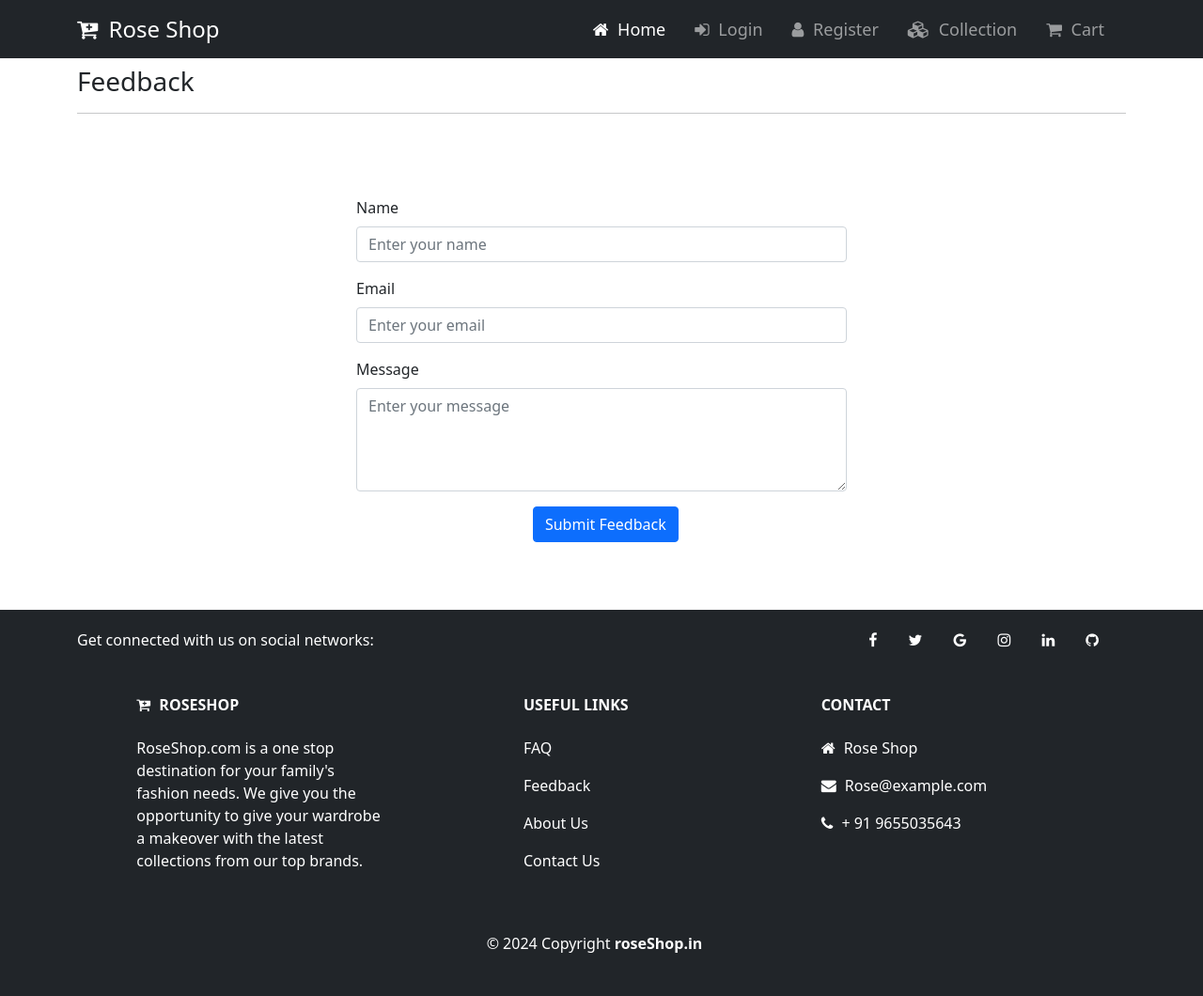
After one commit to RoshanBhalaji/Ecommerce-Using-Django, a Django app: page /Feedback in a window 1280 px wide. The commit adds this page. Shown: the whole page at 94% size. Run offline with Django 5.2, Linux system fonts and the light colour scheme.

Commit message:
Feedbackform Work

```diff
--- a/shop/admin.py
+++ b/shop/admin.py
@@ -5,3 +5,4 @@ from .models import *
     list_display=('name','image','description')'''''
 admin.site.register(Catagory)
 admin.site.register(Product)
+admin.site.register(Feedback)
--- a/shop/form.py
+++ b/shop/form.py
@@ -1,6 +1,6 @@
 from django.contrib.auth.forms import UserCreationForm
 from django import forms
-from .models import User
+from .models import User,Feedback
 
 class CustomUserForm(UserCreationForm):
     username = forms.CharField(widget=forms.TextInput(attrs={'class': 'form-control', 'placeholder': 'Enter username'}))
@@ -11,3 +11,14 @@ class CustomUserForm(UserCreationForm):
     class Meta:
         model = User
         fields = ['username', 'email', 'password1', 'password2']
+
+
+
+class Feedbackform(forms.ModelForm):
+    class Meta:
+        model = Feedback
+        fields = ['name', 'email', 'message']
+
+    name = forms.CharField(widget=forms.TextInput(attrs={'class': 'form-control', 'placeholder': 'Enter your name'}))
+    email = forms.EmailField(widget=forms.EmailInput(attrs={'class': 'form-control', 'placeholder': 'Enter your email'}))
+    message = forms.CharField(widget=forms.Textarea(attrs={'class': 'form-control', 'rows': 4, 'placeholder': 'Enter your message'}))
--- a/shop/models.py
+++ b/shop/models.py
@@ -34,3 +34,11 @@ class Product(models.Model):
 
     def __str__(self):
         return self.name
+
+class Feedback(models.Model):
+    name=models.CharField(max_length=15)
+    email=models.EmailField()
+    message=models.TextField(max_length=300)
+
+    def __str__(self):
+        return self.name
--- /dev/null
+++ b/shop/templates/shop/feedback.html
@@ -0,0 +1,54 @@
+{% extends 'shop/layouts/main.html' %}
+{% block title %}
+Feedback || Roshan_kart
+{% endblock title %}
+{% block content %}
+<div class="container" style="margin-top: 70px;">
+    <div class="row">
+        <div class="col-12">
+            <h3>Feedback</h3>
+            <hr style="border-color:#b8bfc2;">
+            {% include 'shop/inc/messages.html' %}
+        </div>
+        <section class="py-4 my-5 rf">
+            <div class="container">
+                <div class="row justify-content-center">
+                    <div class="col-md-6">
+                        <form method="post" action="">
+                            {% csrf_token %}
+                            <div class="mb-3">
+                                <label for="id_name" class="form-label">Name</label>
+                                <input type="text" id="id_name" name="name" class="form-control" placeholder="Enter your name">
+                                {% if feedbackform.errors.name %}
+                                    <p class="text-danger">{{ feedbackform.errors.name }}</p>
+                                {% endif %}
+                            </div>
+                            <div class="mb-3">
+                                <label for="id_email" class="form-label">Email</label>
+                                <input type="email" id="id_email" name="email" class="form-control" placeholder="Enter your email">
+                                {% if feedbackform.errors.email %}
+                                    <p class="text-danger">{{ feedbackform.errors.email }}</p>
+                                {% endif %}
+                            </div>
+                            <div class="mb-3">
+                                <label for="id_message" class="form-label">Message</label>
+                                <textarea id="id_message" name="message" class="form-control" rows="4" placeholder="Enter your message"></textarea>
+                                {% if feedbackform.errors.message %}
+                                    <p class="text-danger">{{ feedbackform.errors.message }}</p>
+                                {% endif %}
+                            </div>
+                            <button type="submit" class="btn btn-primary" style="margin-left:36%;">Submit Feedback</button>
+                        </form>
+
+
+
+
+
+
+                    </div>
+                </div>
+            </div>
+        </section>
+    </div>
+</div>
+{% endblock content %}
--- a/shop/templates/shop/inc/footer.html
+++ b/shop/templates/shop/inc/footer.html
@@ -28,7 +28,7 @@
           <div class="col-md-3 col-lg-2 col-xl-2 mx-auto mb-4">
             <h6 class="text-uppercase fw-bold mb-4">Useful links</h6>
             <p><a href="#!" class="text-reset">FAQ</a></p>
-            <p><a href="#!" class="text-reset">Feedback</a></p>
+            <p><a href="{% url 'feedback' %}" class="text-reset">Feedback</a></p>
             <p><a href="#!" class="text-reset">About Us</a></p>
             <p><a href="#!" class="text-reset">Contact Us</a></p>
           </div>
--- a/shop/templates/shop/inc/slider.html
+++ b/shop/templates/shop/inc/slider.html
@@ -8,13 +8,13 @@
     </div>
     <div class="carousel-inner" >
       <div class="carousel-item active">
-        <img src="{% static 'images/slider2.jpg' %}" class="d-block w-100" alt="Slide 1">
+        <img src="{% static 'images/SL1.jpg' %}" class="d-block w-100" alt="Slide 1">
       </div>
       <div class="carousel-item">
-        <img src="{% static 'images/3.jpg' %}" class="d-block w-100" alt="Slide 2">
+        <img src="{% static 'images/s.jpg' %}" class="d-block w-100" alt="Slide 2" width="80%" >
       </div>
       <div class="carousel-item">
-        <img src="{% static 'images/4.jpg' %}" class="d-block w-100" alt="Slide 3">
+        <img src="{% static 'images/s.jpg' %}" class="d-block w-100" alt="Slide 3">
       </div>
       <div class="carousel-item">
         <img src="{% static 'images/s.jpg' %}" class="d-block w-100" alt="Slide 4">
--- a/shop/templates/shop/products/index.html
+++ b/shop/templates/shop/products/index.html
@@ -15,7 +15,7 @@
             {% for item in products %}
             <div class="col-md-4 col-lg-3">
                 <div class="card my-3">
-                    <img src="{{ item.product_image.url }}" class="card-img-top" alt="{{ item.name }} Image">
+                    <img src="{{ item.product_image.url }}" class="card-img-top" alt="{{ item.name }} ">
                     <a href="{% url 'productdetails' item.catagory.name item.name %}">
                         <div class="card-body">
                             <h5 class="card-title">{{ item.name }}</h5>
--- a/shop/urls.py
+++ b/shop/urls.py
@@ -7,6 +7,7 @@ urlpatterns = [
    path('register',views.register,name="register"),
    path('login',views.loginpage,name="login"),
    path('logout',views.logoutview,name="logout"),
+   path('Feedback',views.Feedback,name="feedback"),
    path('collections',views.collections,name="collections"),
     path('collections/<str:name>',views.collectionsview,name="collections"),
     path('collections/<str:cname>/<str:pname>',views.productdetails,name="productdetails")
--- a/shop/views.py
+++ b/shop/views.py
@@ -1,45 +1,43 @@
 from django.http import HttpResponse
-from django.shortcuts import render,redirect
-from . models import *
-from django.contrib import messages #HIGLIGHT MESGGAES
-from shop.form import CustomUserForm
-from django.contrib.auth import authenticate,login,logout  #LOGIN CHECK
+from django.shortcuts import render, redirect
+from .models import *
+from django.contrib import messages  # Highlight messages
+from shop.form import *
+from django.contrib.auth import authenticate, login, logout  # Login check
 
 
+def home(request):
+    products = Product.objects.filter(trending=1)
+    return render(request, "shop/index.html", {"products": products})
 
 
-
-# Create your views here.
-def home(request):
-    products=Product.objects.filter(trending=1)
-    return render(request,"shop/index.html",{"products":products})
-
 def register(request):
-    form=CustomUserForm()
-    if request.method=="POST":
-        form=CustomUserForm(request.POST)
+    form = CustomUserForm()
+    if request.method == "POST":
+        form = CustomUserForm(request.POST)
         if form.is_valid():
             form.save()
-            messages.success(request,"Registration Scucess")
+            messages.success(request, "Registration Success")
             return redirect('/login')
-    return render(request,"shop/register.html",{'form':form})
+    return render(request, "shop/register.html", {'form': form})
 
 
 def loginpage(request):
     if request.user.is_authenticated:
         return redirect("/")
     else:
-        if request.method=="POST":
+        if request.method == "POST":
             username = request.POST['username']
-            password= request.POST['password']
-            User=authenticate(request,username=username,password=password)
+            password = request.POST['password']
+            User = authenticate(request, username=username, password=password)
             if User is not None:
-                login(request,User)
-                messages.success(request,"Logged in Sucessfully")
+                login(request, User)
+                messages.success(request, "Logged in Successfully")
                 return redirect('/')
             else:
-                messages.error(request,'Username or Password is incorrect')
-        return render(request,"shop/login.html")
+                messages.error(request, 'Username or Password is incorrect')
+        return render(request, "shop/login.html")
+
 
 def logoutview(request):
     if request.user.is_authenticated:
@@ -47,11 +45,25 @@ def logoutview(request):
         messages.success(request, "Logged out Successfully")
     return redirect('/')
 
-def collections(request):
-    categories = Catagory.objects.filter(status=0) # Fetch all categories
-    return render(request, "shop/collections.html", {'categories': categories})
+
+def Feedback(request):
+     # Initialize success_message as None
+
+    if request.method == 'POST':
+        feedbackform = Feedbackform(request.POST)
+        if feedbackform.is_valid():
+            feedbackform.save()
+            messages.success(request, "Feedback submitted successfully")
+
+    else:
+        feedbackform = Feedbackform()
+
+    return render(request, 'shop/feedback.html', {'feedbackform': Feedback})
 
 
+def collections(request):
+    categories = Catagory.objects.filter(status=0)  # Fetch all categories
+    return render(request, "shop/collections.html", {'categories': categories})
 
 
 def collectionsview(request, name):
@@ -65,15 +77,14 @@ def collectionsview(request, name):
         return redirect('collections')
 
 
-
-def productdetails(request,cname,pname):
-    if(Catagory.objects.filter(name=cname,status=0)):
-        if(Product.objects.filter(name=pname,status=0)).first():
-            products=Product.objects.filter(name=pname,status=0).first()
-            return render(request,"shop/products/productdetails.html",{"products":products})
+def productdetails(request, cname, pname):
+    if Catagory.objects.filter(name=cname, status=0):
+        if Product.objects.filter(name=pname, status=0).first():
+            products = Product.objects.filter(name=pname, status=0).first()
+            return render(request, "shop/products/productdetails.html", {"products": products})
         else:
-             messages.warning(request, "NO SUCH Product FOUND")
-             return redirect('collections')
+            messages.warning(request, "NO SUCH Product FOUND")
+            return redirect('collections')
     else:
-         messages.warning(request, "NO SUCH CATEGORY FOUND")
-         return redirect('collections')
+        messages.warning(request, "NO SUCH CATEGORY FOUND")
+        return redirect('collections')
--- a/static/css/style1.css
+++ b/static/css/style1.css
@@ -115,6 +115,7 @@ footer {
     top:50px;
     margin-right: 5px;
     left:8px;
+
 }
 .rf {
     margin-top: 50px; /* Adjust the value as needed */
```
Also changed, not shown: shop/templates/shop/products/productdetails.html (+14 -14 lines), db.sqlite3, shop/migrations/0005_feedback.py (added), static/images/SL1.jpg (added), static/images/offer.jpg (added), static/images/slider2.jpg.
